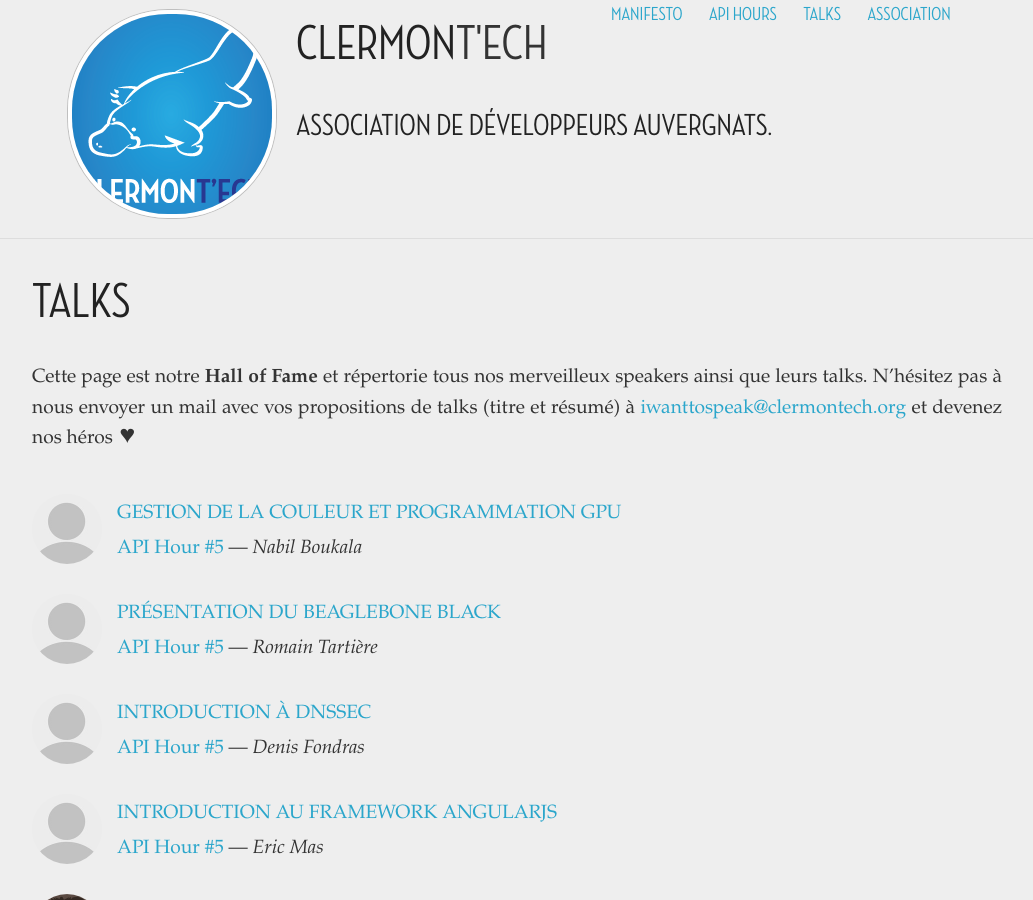
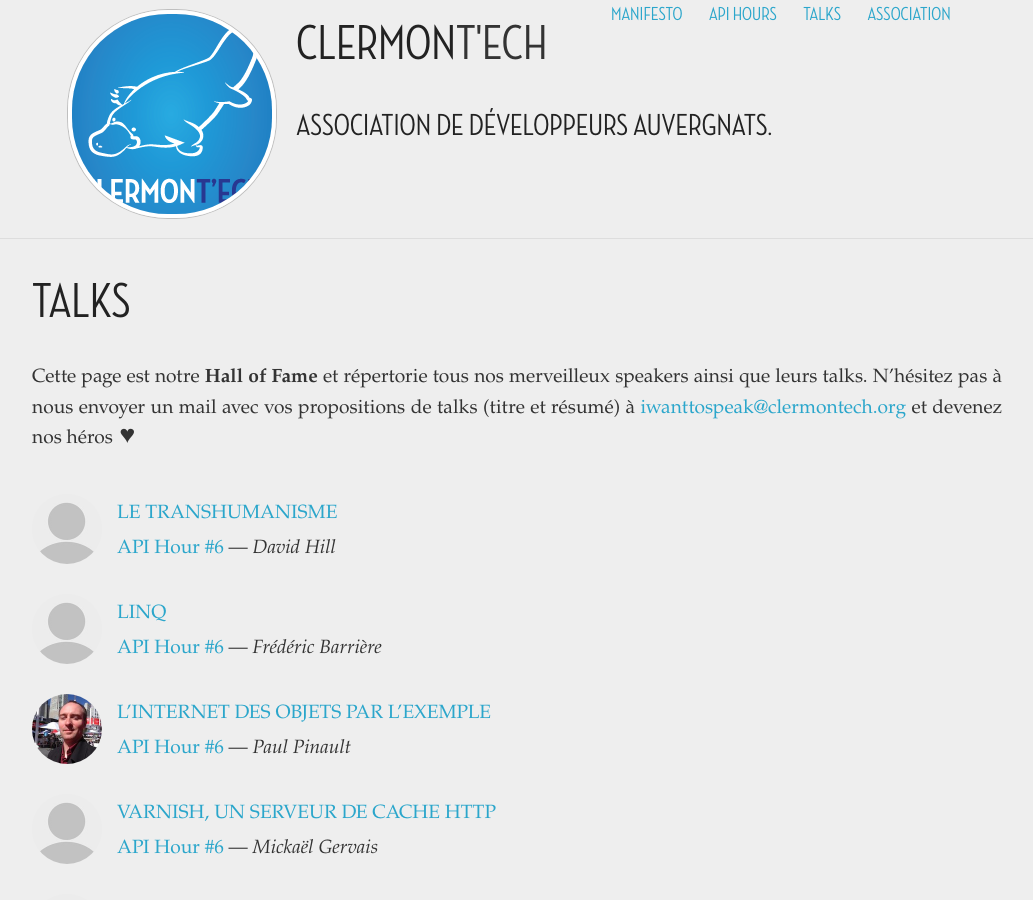
Before and after one commit to clermontech/clermontech.github.com, a Jekyll site: the page built from talks/index.md, in a window 1280 px wide and 900 px high. Shown: the whole window, without its empty margins (123-1156 px from the left). Built offline with Jekyll 4.4.1, drawn with Linux system fonts in a browser that asks for light colours.

Commit message:
Add talks for APIHour 6

```diff
--- /dev/null
+++ b/_posts/2013-12-17-1-mickael-gervais-varnish-un-serveur-de-cache-http.md
@@ -0,0 +1,21 @@
+---
+layout: talk
+categories: [ talks, api-hour-6 ]
+
+session_url: /api-hours/api-hour-6.html
+session_name: Clermont'ech API Hour &#35;6
+session_short_name: "&#35;6"
+
+author: Mickaël Gervais
+author_url:
+author_image:
+
+slides_url:
+video:
+
+title: "Varnish, Un Serveur De Cache HTTP"
+---
+
+Présentation de la mise en cache grâce à Varnish, suivi de VCL, un langage pour
+adapter la configuration à chaque site, le tout illustré par des exemples
+concrets.
--- /dev/null
+++ b/_posts/2013-12-17-2-paul-pinault-l-internet-des-objets-par-l-exemple.md
@@ -0,0 +1,20 @@
+---
+layout: talk
+categories: [ talks, api-hour-6 ]
+
+session_url: /api-hours/api-hour-6.html
+session_name: Clermont'ech API Hour &#35;6
+session_short_name: "&#35;6"
+
+author: Paul Pinault
+author_url: https://twitter.com/disk_91
+author_image: paul.jpeg
+
+slides_url:
+video:
+
+title: "L’Internet Des Objets Par L’Exemple"
+---
+
+Ou ce qu’il faut mettre en oeuvre dans le fond de son garage pour prendre part à
+cette nouvelle révolution en marche.
--- /dev/null
+++ b/_posts/2013-12-17-3-frederic-barriere-linq.md
@@ -0,0 +1,21 @@
+---
+layout: talk
+categories: [ talks, api-hour-6 ]
+
+session_url: /api-hours/api-hour-6.html
+session_name: Clermont'ech API Hour &#35;6
+session_short_name: "&#35;6"
+
+author: Frédéric Barrière
+author_url:
+author_image:
+
+slides_url:
+video:
+
+title: "LINQ"
+---
+
+Présentation de la beauté et de la puissance de LINQ, le langage de requêtes
+intégré de la plateforme .NET : providers, syntaxe, lambda expressions, méthodes
+d’extension, génériques, types anonymes, exécution déférée, et précautions.
--- /dev/null
+++ b/_posts/2013-12-17-4-david-hill-le-transhumanisme.md
@@ -0,0 +1,28 @@
+---
+layout: talk
+categories: [ talks, api-hour-6 ]
+
+session_url: /api-hours/api-hour-6.html
+session_name: Clermont'ech API Hour &#35;6
+session_short_name: "&#35;6"
+
+author: David Hill
+author_url:
+author_image:
+
+slides_url:
+video:
+
+title: "Le Transhumanisme"
+---
+
+Derrière la convergence NBIC (nanotechnologies, biotechnologies, intelligence
+artificielle, sciences cognitives), une philosophie de transformation radicale
+de l’humanité – le transhumanisme – rêve de changer l’homme, de le modifier, de
+l’augmenter. Les potentialités technologiques continuent à s’accélérer : les
+nanotechnologies, la biologie, l’informatique et les sciences cognitives
+(intelligence artificielle et sciences du cerveau) progressent et convergent,
+les découvertes dans un domaine servant aux recherches dans un autre. Cette
+synergie décuplera la puissance de la recherche et permettra des avancées
+spectaculaires. Pourtant, cette aventure n’est pas sans poser de cruciales
+questions, peut-on sans conséquences instrumentaliser l’homme ?
```
Also changed, not shown: _posts/2013-11-15-api-hour-6.md (+8 -0 lines), images/speaker-images/paul.jpeg (added).
